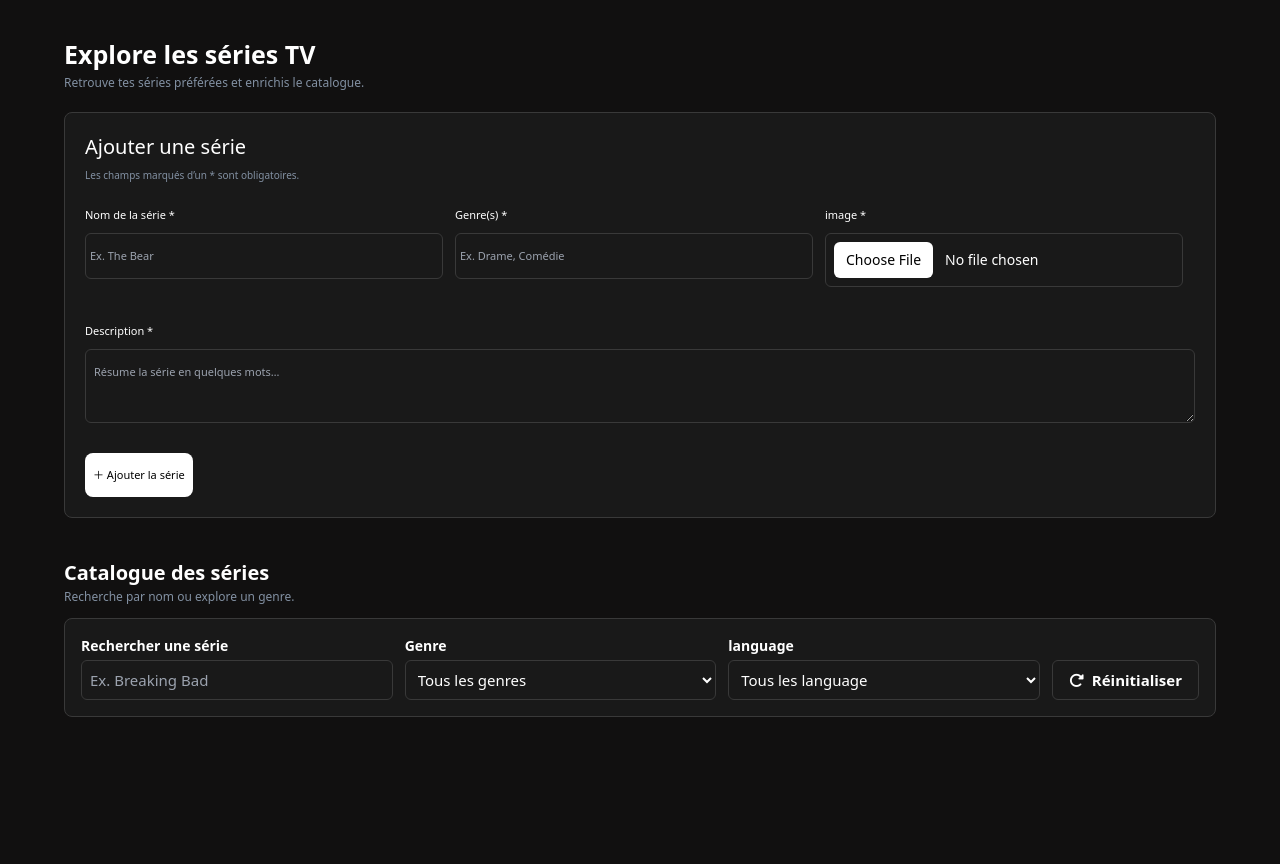
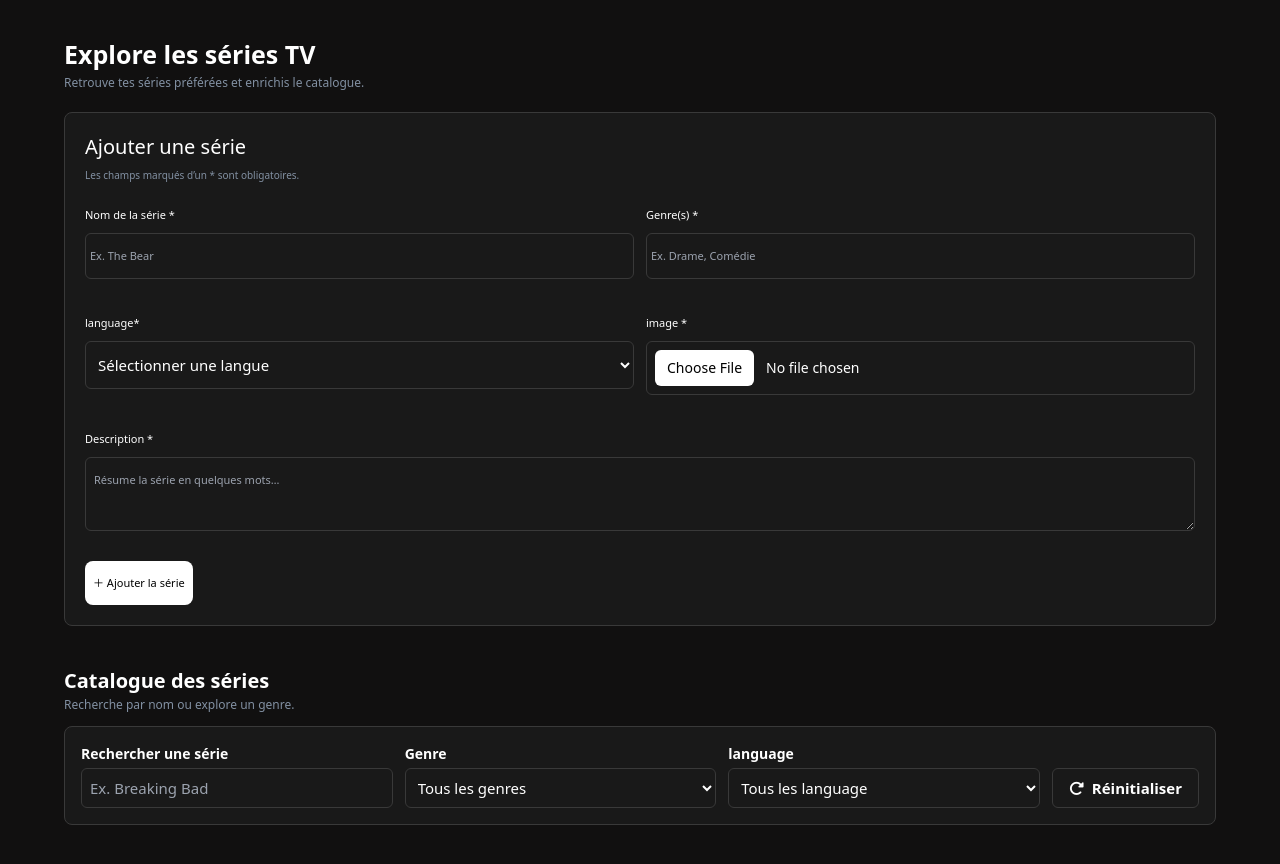
Before and after one commit to yassine-dzaouha/SerieScope, a plain HTML site: page index.html in a window 1280 px wide. Shown: the part 74-938 px from the top of the page. Before the commit the page ends 846 px from the top, so only its background shows below. Drawn offline with nearby package versions, Linux system fonts and the light colour scheme; no server answers.

Commit message:
add the select of languages in the form

```diff
--- a/index.html
+++ b/index.html
@@ -31,23 +31,38 @@
                     <h1 class="text-[25px] font-bold">Explore les séries TV</h1>
                     <p class="text-[12px] text-[#8290A2]">Retrouve tes séries préférées et enrichis le catalogue.</p>
                 </div>
-                <form class="bg-[#191919] p-5 border border-[#393939] rounded-lg leading-7" >
+<form class="bg-[#191919] p-5 border border-[#393939] rounded-lg leading-7" >
                     <div class="mb-3" >
                         <h3 id="form_title" class="text-[20px] font-medium">Ajouter une série</h3>
                         <p class="text-[#8290A2] text-[10px]">Les champs marqués d’un * sont obligatoires.</p>
                     </div>
-                    <div class="text-[11px] gap-3 grid grid-cols-1 md:grid-cols-2 xl:grid-cols-3">
-                        <div class="flex flex-col xl:col-span-1">
+                    <div class="text-[11px] gap-3 grid grid-cols-1 md:grid-cols-2 xl:grid-cols-4">
+                        <div class="flex flex-col xl:col-span-2">
                             <label class="mb-1">Nom de la série *</label>
                             <input type="text"  id="seriesName" class="border border-[#393939] bg-[#191919] rounded-md px-1 py-2" placeholder="Ex. The Bear">
                             <p id="seriesNameError" class="text-red-400 text-[12px] font-normal min-h-[18px]" role="alert"></p>
                         </div>
-                        <div class="flex flex-col xl:col-span-1">
+                        <div class="flex flex-col xl:col-span-2">
                             <label class="mb-1">Genre(s) *</label>
                             <input type="text"  id="seriesGenre" class="border border-[#393939] bg-[#191919] rounded-md px-1 py-2" placeholder="Ex. Drame, Comédie">
                             <p id="seriesGenreError" class="text-red-400 text-[12px] font-normal min-h-[18px]" role="alert"></p>
                         </div>
-                        <div class="flex flex-col xl:col-span-1">
+                        <div class="flex flex-col xl:col-span-2">
+                            <label class="mb-1">language*</label>
+                            <select id="seriesLanguage" class="border border-[#393939] bg-[#191919] rounded-md px-2 py-3 text-[15px] focus:outline-none focus:ring-2 focus:ring-white">
+                                <option value="">Sélectionner une langue</option>
+                                <option value="English">Anglais</option>
+                                <option value="French">Français</option>
+                                <option value="Spanish">Espagnol</option>
+                                <option value="Japanese">Japonais</option>
+                                <option value="Korean">Coréen</option>
+                                <option value="German">Allemand</option>
+                                <option value="Arabic">Arabe</option>
+                                <option value="Italian">Italien</option>
+                            </select>
+                            <p id="seriesLanguageError" class="text-red-400 text-[12px] font-normal min-h-[18px]" role="alert"></p>
+                        </div>
+                        <div class="flex flex-col xl:col-span-2">
                             <label for="seriesImage" class="mb-1">image *</label>
                             <input type="file" id="seriesImage" name="seriesImage" accept="image/*"
                                 aria-describedby="seriesImageError"
@@ -56,7 +71,7 @@
                                     focus:outline-none focus:ring-2 focus:ring-white">
                             <p id="seriesImageError" class="text-red-400 text-[12px] font-normal min-h-[18px]" role="alert"></p>
                         </div>
-                        <div class="flex flex-col xl:col-span-4">
+                        <div class="flex flex-col col-span-1 md:col-span-2 xl:col-span-4">
                             <label  class="mb-1 text-[11px]"  for="description">
                                 Description *
                             </label>
```
